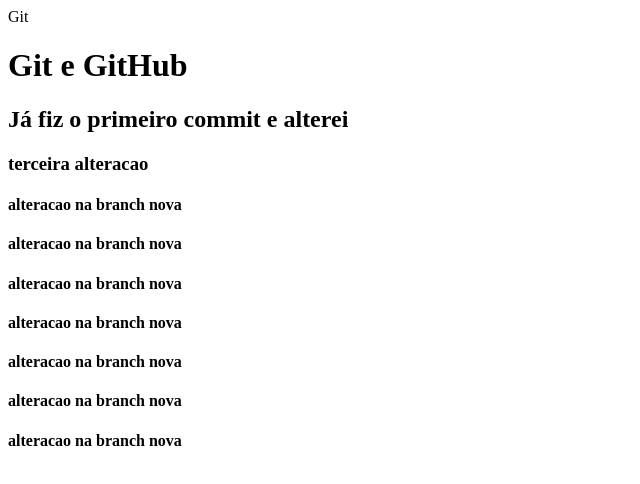
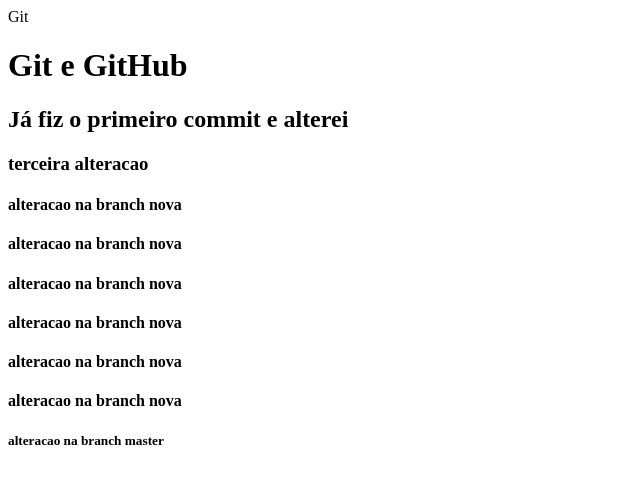
Before and after one commit to joaocarlospinto/git, a plain HTML site: page index.html in a window 1280 px wide. Shown: the full height of the page, 0-640 px from the left. Drawn offline with Linux system fonts and the light colour scheme.

Commit message:
adicionando alteracao na master

```diff
--- a/index.html
+++ b/index.html
@@ -10,6 +10,6 @@
         <h4>alteracao na branch nova</h4>
         <h4>alteracao na branch nova</h4>
         <h4>alteracao na branch nova</h4>
-        <h4>alteracao na branch nova</h4>
+        <h5>alteracao na branch master</h5>
     </body>
 </html>
```
